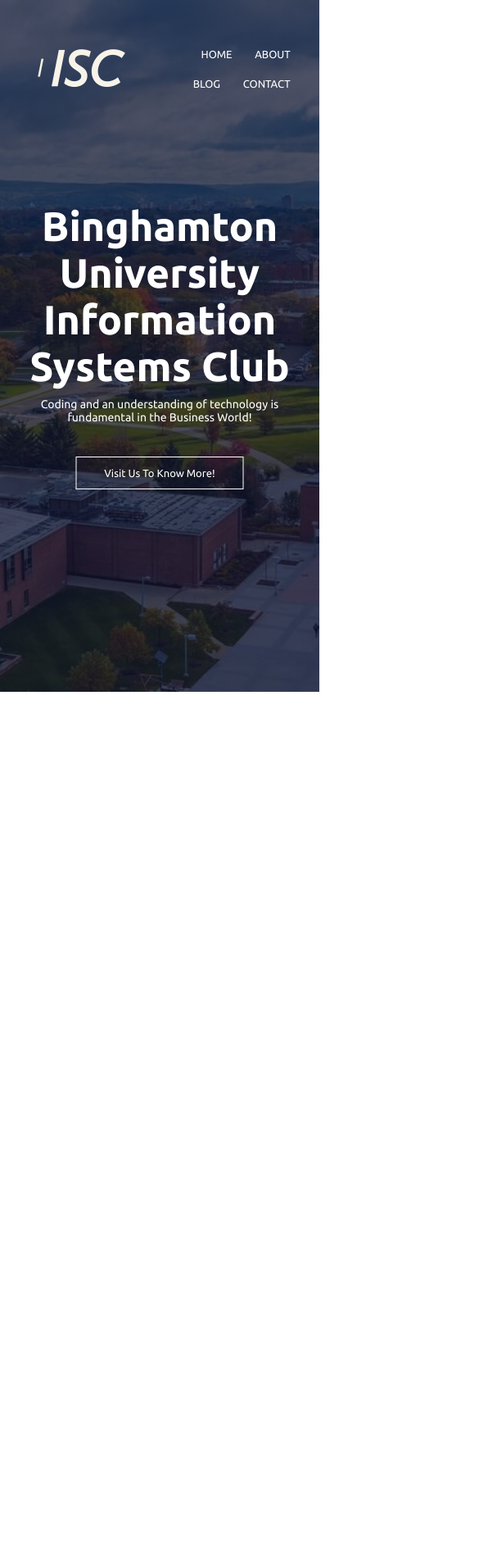
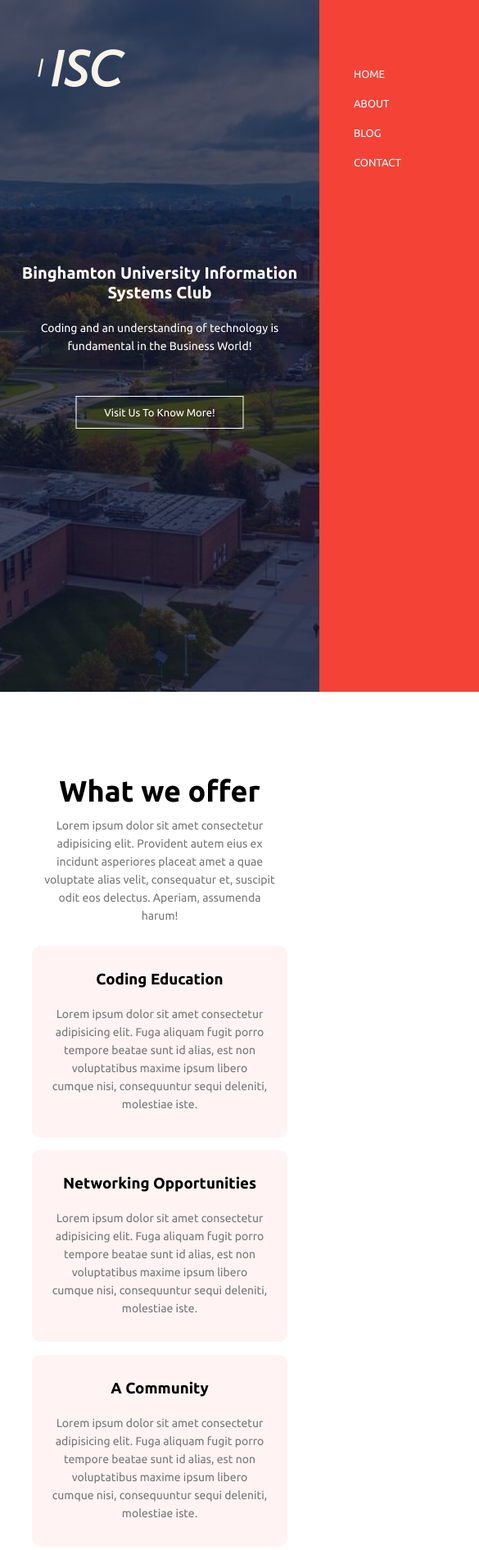
Before and after one commit to AndyL1822/BingISC, a plain HTML site: page index.html in a window 390 px wide. Shown: the whole page at 82% size, 585 px wide, since content can reach past the window. Before the commit the page ends 844 px from the top, so only its background shows below. Drawn offline with Linux system fonts and the light colour scheme.

Commit message:
modify index & style to include descriptions

```diff
--- a/index.html
+++ b/index.html
@@ -8,12 +8,14 @@
     <link rel="preconnect" href="https://fonts.googleapis.com">
     <link rel="preconnect" href="https://fonts.gstatic.com" crossorigin>
     <link href="https://fonts.googleapis.com/css2?family=Ubuntu:wght@400;500;700&display=swap" rel="stylesheet">
+    <link rel="stylesheet" href="https://cdn.jsdelivr.net/npm/@fortawesome/fontawesome-free@6.2.1/css/fontawesome.min.css" integrity="sha384-QYIZto+st3yW+o8+5OHfT6S482Zsvz2WfOzpFSXMF9zqeLcFV0/wlZpMtyFcZALm" crossorigin="anonymous">
 </head>
 <body>
     <section class="header">
         <nav>
             <a href="index.html"><img id="logo" src="images/logo.png"></a>
-            <div class="nav-links">
+            <div class="nav-links"id="navLinks">
+                <i class="fa fa-times" onclick="hideMenu()"></i>
                 <ul>
                     <li><a href="">HOME</a></li>
                     <li><a href="">ABOUT</a></li>
@@ -21,6 +23,8 @@
                     <li><a href="">CONTACT</a></li>
                 </ul>
             </div>
+            <i class="fa fa-bars" onclick="showMenu()"></i>
+
         </nav>
 
         <div class="text-box">
@@ -30,7 +34,44 @@
         </div>
     </section>
 
+    <!------ What we offer ------->
 
+    <section class="course">
+        <h1>What we offer</h1>
+        <p>Lorem ipsum dolor sit amet consectetur adipisicing elit. Provident autem eius ex incidunt asperiores placeat amet a quae voluptate alias velit, consequatur et, suscipit odit eos delectus. Aperiam, assumenda harum!</p>
+
+        <div class="row">
+            <div class="course-col">
+                <h3>Coding Education</h3>
+                <p>Lorem ipsum dolor sit amet consectetur adipisicing elit. Fuga aliquam fugit porro tempore beatae sunt id alias, est non voluptatibus maxime ipsum libero cumque nisi, consequuntur sequi deleniti, molestiae iste.</p>
+            </div>
+
+            <div class="course-col">
+                <h3>Networking Opportunities</h3>
+                <p>Lorem ipsum dolor sit amet consectetur adipisicing elit. Fuga aliquam fugit porro tempore beatae sunt id alias, est non voluptatibus maxime ipsum libero cumque nisi, consequuntur sequi deleniti, molestiae iste.</p>
+            </div>
+
+            <div class="course-col">
+                <h3>A Community</h3>
+                <p>Lorem ipsum dolor sit amet consectetur adipisicing elit. Fuga aliquam fugit porro tempore beatae sunt id alias, est non voluptatibus maxime ipsum libero cumque nisi, consequuntur sequi deleniti, molestiae iste.</p>
+            </div>
+        </div>
+    </section>
+
+
+
+    <!------Javascript for Toggle Menu------>
+    <script>
+       var navLinks = document.getElementById("navLinks")
+
+       function showMenu() {
+        navLinks.style.right = "0";
+       }
+
+       function hideMenu() {
+        navLinks.style.right="-200px";
+       }
+    </script>
 
 
 
--- a/style.css
+++ b/style.css
@@ -88,3 +88,100 @@ nav img{
     position: relative;
     cursor: pointer;
 }
+
+.hero-btn:hover{
+    border: 1px solid #f44336;
+    background: #f44336;
+    transition: 1s;
+}
+
+nav .fa {
+    display: none;
+}
+
+@media(max-width: 700px){
+    .text-box h1{
+        font-size: 20px;
+    }
+    .nav-links ul li{
+        display: block;
+    }
+    .nav-links{
+        position:absolute;
+        background: #f44336;
+        height: 100vh;
+        width: 200px;
+        top: 0;
+        right: -200px;
+        text-align: left;
+        z-index: 2;
+        transition: 1s;
+    }
+    nav .fa{
+        display: block;
+        color: white;
+        margin: 10px;
+        font-size: 22px;
+        cursor: pointer;
+    }
+
+    .nav-links ul{
+        padding: 30px;
+    }
+}
+
+/* course */
+
+.course{
+    width: 80%;
+    margin: auto;
+    text-align: center;
+    padding-top: 100px;
+}
+
+h1{
+    font-size: 36px;
+    font-weight: 600;
+
+}
+
+p{
+    color: #777;
+    font-size: 14px;
+    font-weight: 300;
+    line-height: 22px;
+    padding: 10px;
+}
+
+.row{
+    margin-top: 5%;
+    display: flex;
+    justify-content: space-between;
+}
+
+.course-col{
+    flex-basis: 31%;
+    background: #fff3f3;
+    border-radius: 10px;
+    margin-bottom: 5%;
+    padding: 20px 12px;
+    box-sizing: border-box;
+    transition:0.5s;
+}
+
+h3{
+    text-align: center;
+    font-weight: 600;
+    margin: 10px 0;
+
+}
+
+.course-col:hover{
+    box-shadow: 0 0 20px 0px rgba(0,0,0,0.2);
+}
+
+@media(max-width: 700px){
+    .row{
+        flex-direction: column;
+    }
+}
```
